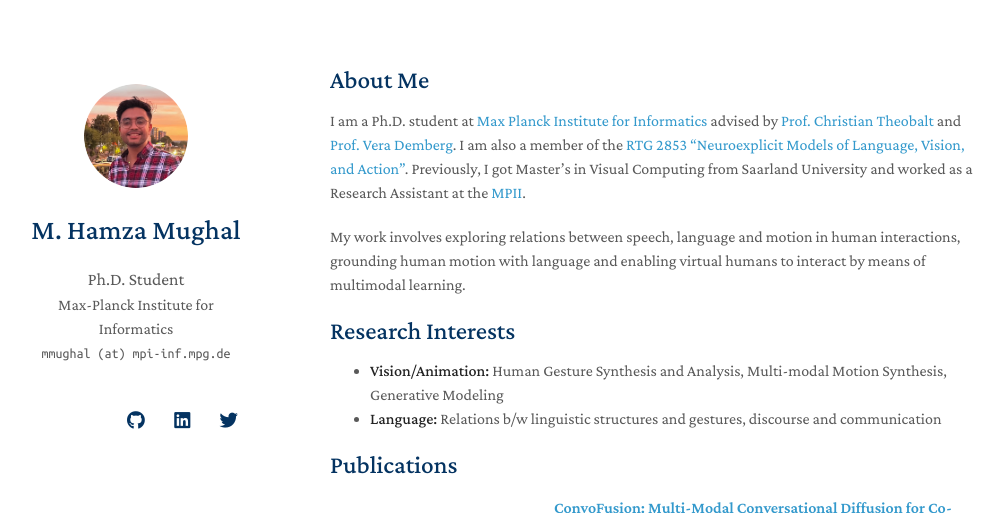
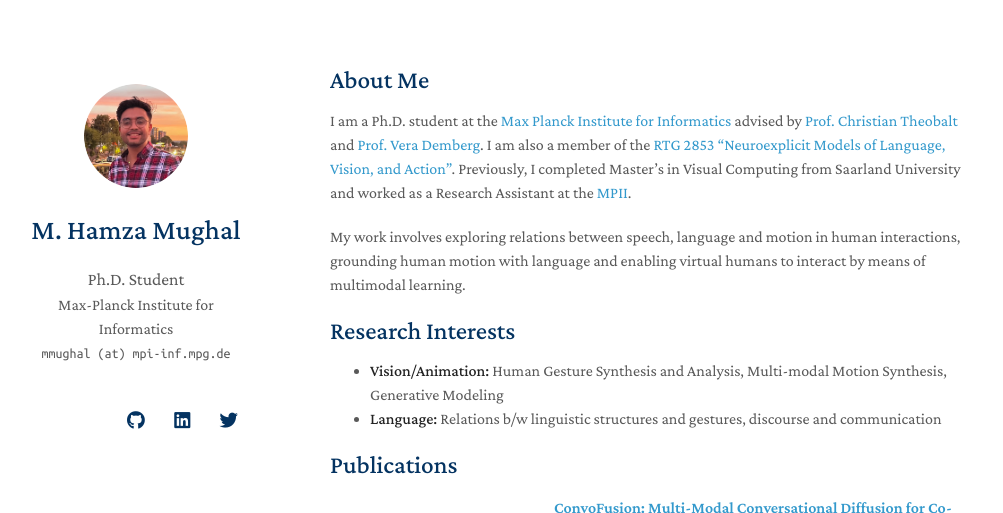
Before and after one commit to m-hamza-mughal/m-hamza-mughal.github.io, a Jekyll site: the page built from index.md, in a window 1280 px wide and 900 px high, cut to the strip 0-513 px from the top of the window. Shown: the whole strip, without its empty margins (140-1143 px from the left). Built offline with Jekyll 4.4.1, drawn with Linux system fonts in a browser that asks for light colours; nearby versions of some CDN libraries; a style sheet for code colours, icons or effects is not loaded; our own code applies the rules of GitHub Pages for plain Markdown files.

Commit message:
grammar check

```diff
--- a/index.md
+++ b/index.md
@@ -4,7 +4,7 @@ layout: homepage
 
 ## About Me
 
-I am a Ph.D. student at [Max Planck Institute for Informatics](https://www.mpi-inf.mpg.de) advised by [Prof. Christian Theobalt](https://people.mpi-inf.mpg.de/~theobalt/) and [Prof. Vera Demberg](https://www.uni-saarland.de/lehrstuhl/demberg/members/verademberg.html). I am also a member of the [RTG 2853 "Neuroexplicit Models of Language, Vision, and Action"](https://www.neuroexplicit.org). Previously, I got Master's in Visual Computing from Saarland University and worked as a Research Assistant at the [MPII](https://www.mpi-inf.mpg.de/departments/visual-computing-and-artificial-intelligence).
+I am a Ph.D. student at the [Max Planck Institute for Informatics](https://www.mpi-inf.mpg.de) advised by [Prof. Christian Theobalt](https://people.mpi-inf.mpg.de/~theobalt/) and [Prof. Vera Demberg](https://www.uni-saarland.de/lehrstuhl/demberg/members/verademberg.html). I am also a member of the [RTG 2853 "Neuroexplicit Models of Language, Vision, and Action"](https://www.neuroexplicit.org). Previously, I completed Master's in Visual Computing from Saarland University and worked as a Research Assistant at the [MPII](https://www.mpi-inf.mpg.de/departments/visual-computing-and-artificial-intelligence).
 
 My work involves exploring relations between speech, language and motion in human interactions, grounding human motion with language and enabling virtual humans to interact by means of multimodal learning.
 
```
